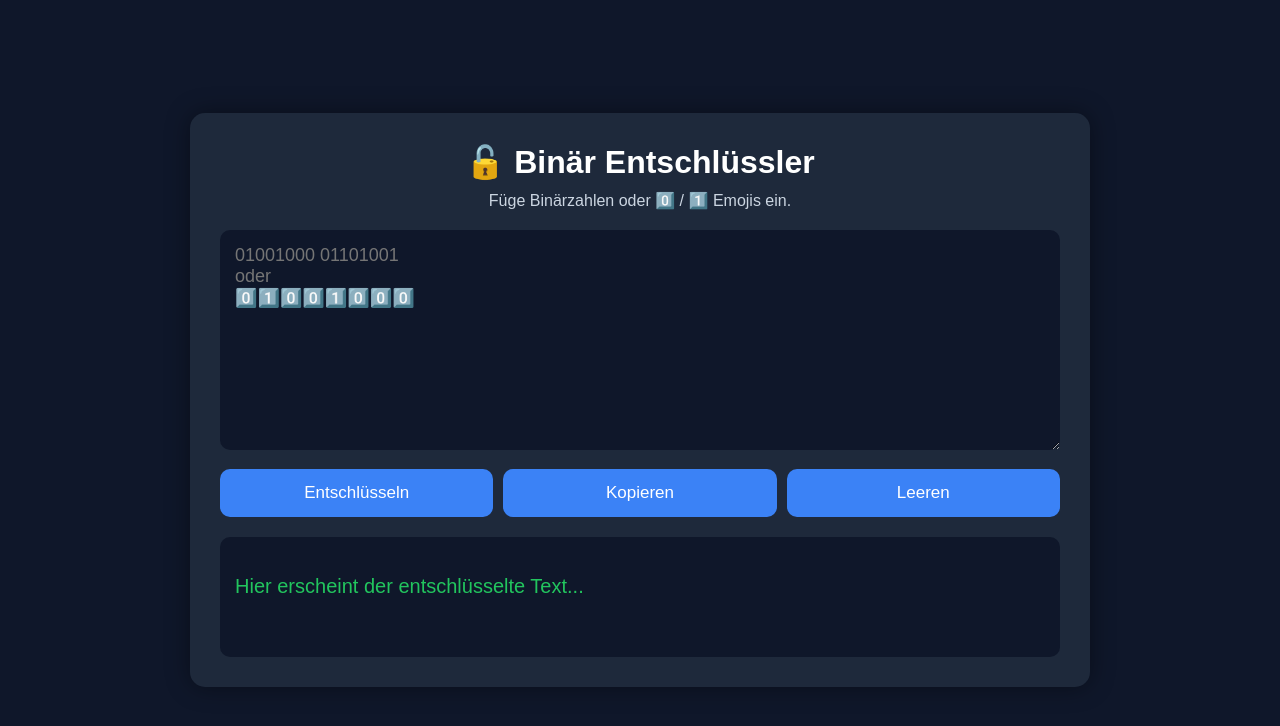
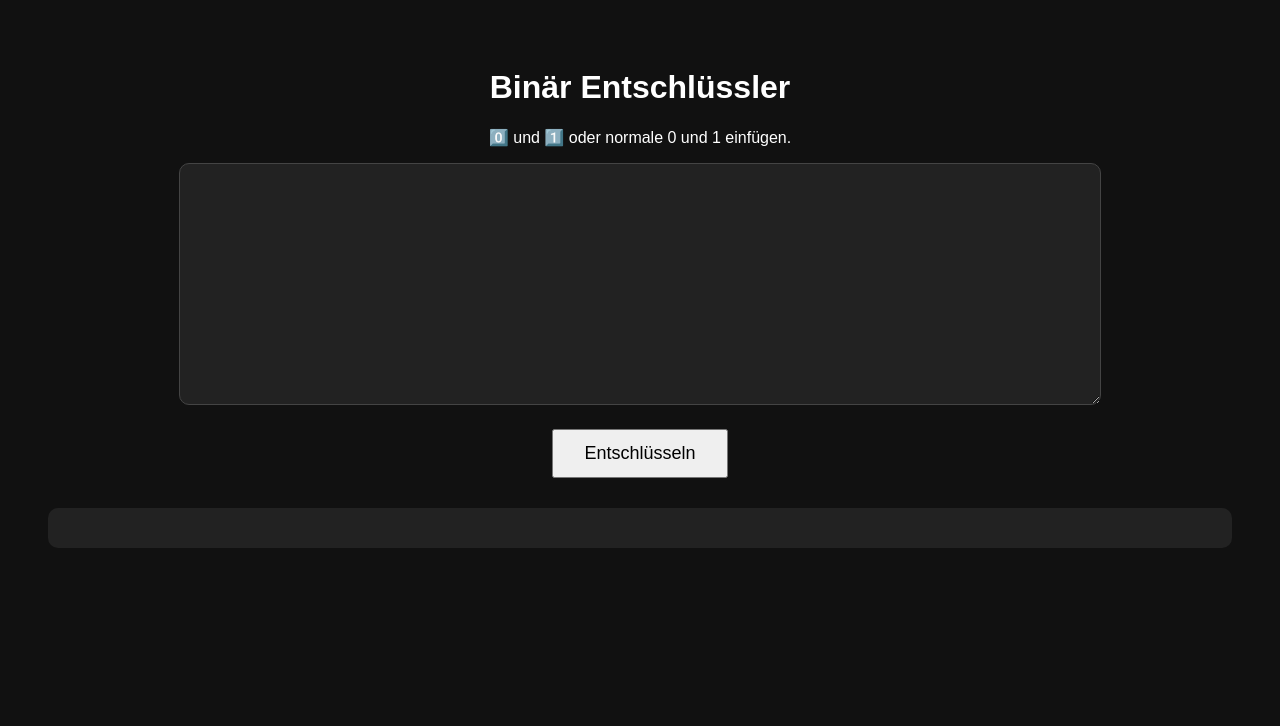
Before and after one commit to ETplay1/gos-decoder, a plain HTML site: page index.html in a window 1280 px wide. Drawn offline with Linux system fonts and the light colour scheme.

Commit message:
Update index.html

```diff
--- a/index.html
+++ b/index.html
@@ -6,160 +6,86 @@
 <title>Binär Entschlüssler</title>
 
 <style>
-*{
-    margin:0;
-    padding:0;
-    box-sizing:border-box;
-    font-family:Arial,Helvetica,sans-serif;
-}
-
 body{
-    background:#0f172a;
-    display:flex;
-    justify-content:center;
-    align-items:center;
-    min-height:100vh;
-}
-
-.card{
-    width:90%;
-    max-width:900px;
-    background:#1e293b;
-    padding:30px;
-    border-radius:15px;
-    box-shadow:0 0 25px rgba(0,0,0,.4);
-}
-
-h1{
+    font-family:Arial,sans-serif;
+    background:#111;
+    color:white;
     text-align:center;
-    color:white;
-    margin-bottom:10px;
-}
-
-p{
-    text-align:center;
-    color:#cbd5e1;
-    margin-bottom:20px;
+    padding:40px;
 }
 
 textarea{
-    width:100%;
+    width:90%;
+    max-width:900px;
     height:220px;
-    border:none;
-    outline:none;
-    resize:vertical;
+    background:#222;
+    color:white;
+    border:1px solid #444;
     border-radius:10px;
-    padding:15px;
+    padding:10px;
     font-size:18px;
-    background:#0f172a;
-    color:white;
-}
-
-.buttons{
-    display:flex;
-    gap:10px;
-    margin-top:15px;
 }
 
 button{
-    flex:1;
-    padding:14px;
-    border:none;
-    border-radius:10px;
+    margin-top:20px;
+    padding:12px 30px;
+    font-size:18px;
     cursor:pointer;
-    font-size:17px;
-    background:#3b82f6;
-    color:white;
-    transition:.2s;
 }
 
-button:hover{
-    background:#2563eb;
-}
-
-.output{
-    margin-top:20px;
-    background:#0f172a;
+#output{
+    margin-top:30px;
+    background:#222;
+    padding:20px;
     border-radius:10px;
-    padding:15px;
-    min-height:120px;
-    color:#22c55e;
+    word-wrap:break-word;
     font-size:20px;
-    white-space:pre-wrap;
-    word-break:break-word;
 }
 </style>
+
 </head>
-
 <body>
 
-<div class="card">
+<h1>Binär Entschlüssler</h1>
 
-<h1>🔓 Binär Entschlüssler</h1>
+<p>0️⃣ und 1️⃣ oder normale 0 und 1 einfügen.</p>
 
-<p>Füge Binärzahlen oder 0️⃣ / 1️⃣ Emojis ein.</p>
+<textarea id="input"></textarea>
 
-<textarea id="input" placeholder="01001000 01101001
-oder
-0️⃣1️⃣0️⃣0️⃣1️⃣0️⃣0️⃣0️⃣"></textarea>
+<br>
 
-<div class="buttons">
-<button onclick="decodeBinary()">Entschlüsseln</button>
-<button onclick="copyText()">Kopieren</button>
-<button onclick="clearAll()">Leeren</button>
-</div>
+<button onclick="decode()">Entschlüsseln</button>
 
-<div class="output" id="output">
-Hier erscheint der entschlüsselte Text...
-</div>
-
-</div>
+<div id="output"></div>
 
 <script>
+function decode(){
 
-function decodeBinary(){
+    let text=document.getElementById("input").value;
 
-    let input=document.getElementById("input").value;
-
-    input=input
+    text=text
         .replace(/0️⃣/g,"0")
         .replace(/1️⃣/g,"1");
 
-    input=input.replace(/[^01]/g,"");
+    text=text.replace(/[^01]/g,"");
 
-    let text="";
+    let result="";
 
-    for(let i=0;i<input.length;i+=8){
+    for(let i=0;i<text.length;i+=8){
 
-        let byte=input.substring(i,i+8);
+        let byte=text.substring(i,i+8);
 
         if(byte.length===8){
-            text+=String.fromCharCode(parseInt(byte,2));
+
+            result+=String.fromCharCode(parseInt(byte,2));
+
         }
 
     }
 
-    document.getElementById("output").textContent=text || "Kein gültiger Binärcode gefunden.";
+    document.getElementById("output").textContent=result;
 
 }
-
-function copyText(){
-
-    navigator.clipboard.writeText(
-        document.getElementById("output").textContent
-    );
-
-    alert("Text kopiert!");
-
-}
-
-function clearAll(){
-
-    document.getElementById("input").value="";
-    document.getElementById("output").textContent="Hier erscheint der entschlüsselte Text...";
-
-}
-
 </script>
 
 </body>
```
